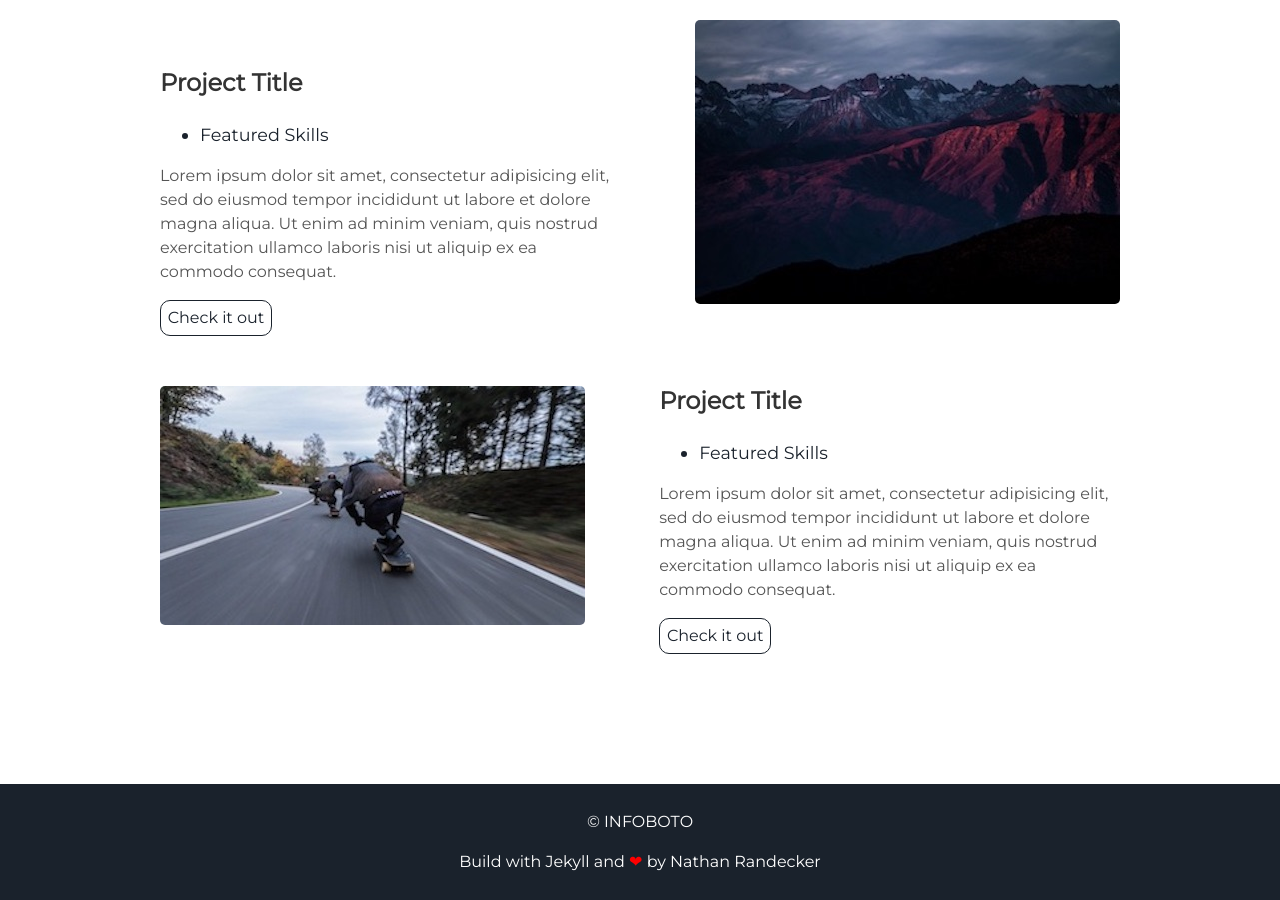
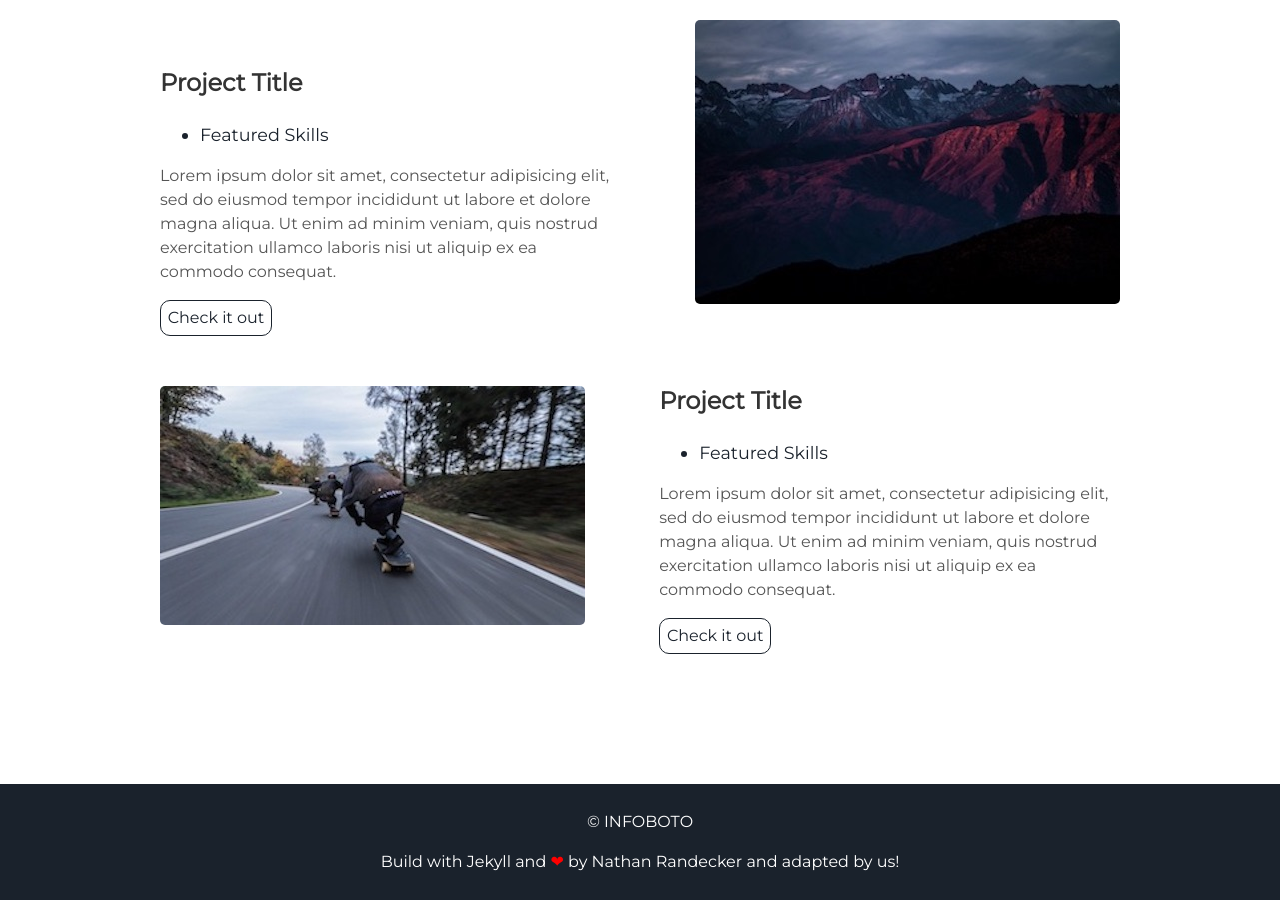
Before and after one commit to infoboto/infoboto.github.io, a Jekyll site: the page built from index.html, in a window 1280 px wide and 900 px high, scrolled down 1615 px. Built offline with Jekyll 4.4.1, drawn with Linux system fonts in a browser that asks for light colours.

Commit message:
Update footer.html

```diff
--- a/_includes/footer.html
+++ b/_includes/footer.html
@@ -1,6 +1,6 @@
 <footer class="footer">
     <p>&copy; {{site.username}}</p>
-    <p>Build with Jekyll and <span class="love">❤</span> by <a href="https://github.com/nrandecker">Nathan Randecker</a></p>
+    <p>Build with Jekyll and <span class="love">❤</span> by <a href="https://github.com/nrandecker">Nathan Randecker</a> and adapted by us!</p>
 </footer>
 <script src="//cdn.jsdelivr.net/particles.js/2.0.0/particles.min.js"></script>
 <script src="{{ "/assets/js/sweet-scroll.min.js" | prepend: site.baseurl }}"></script>
```
